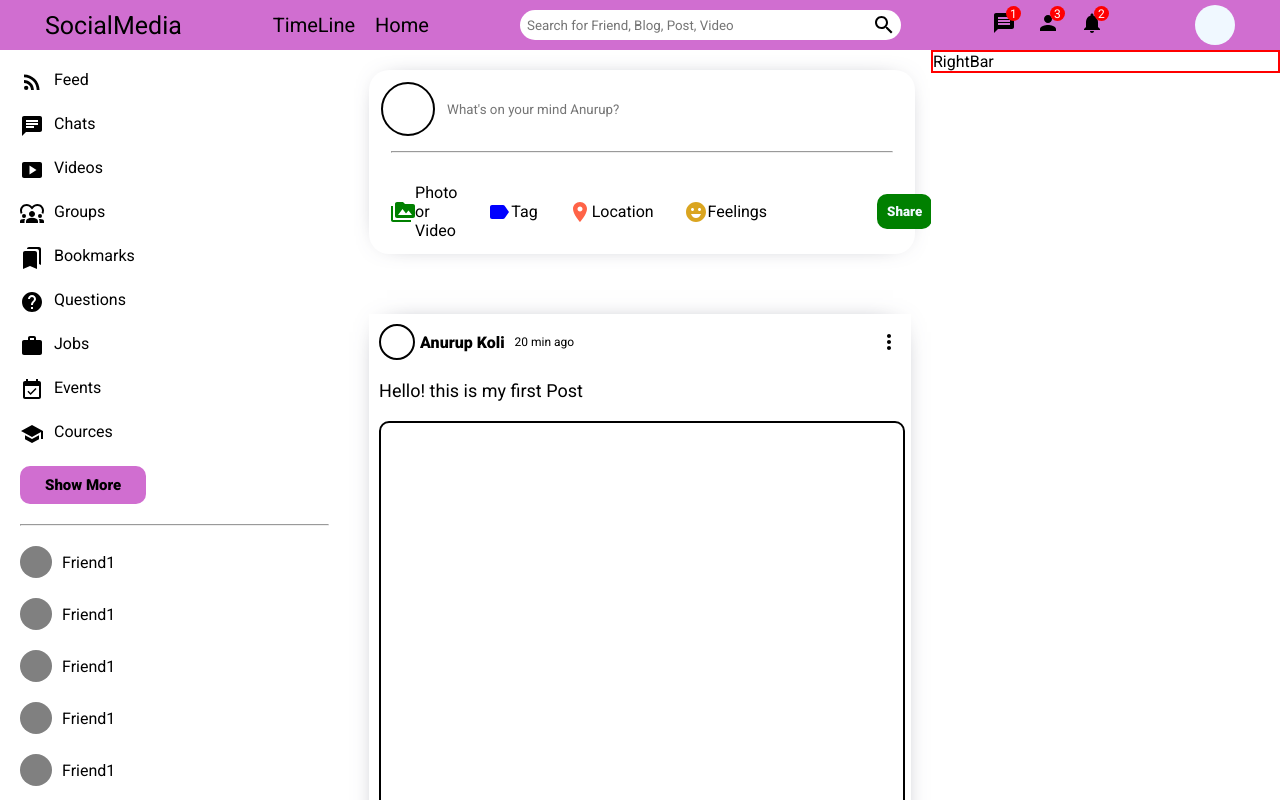
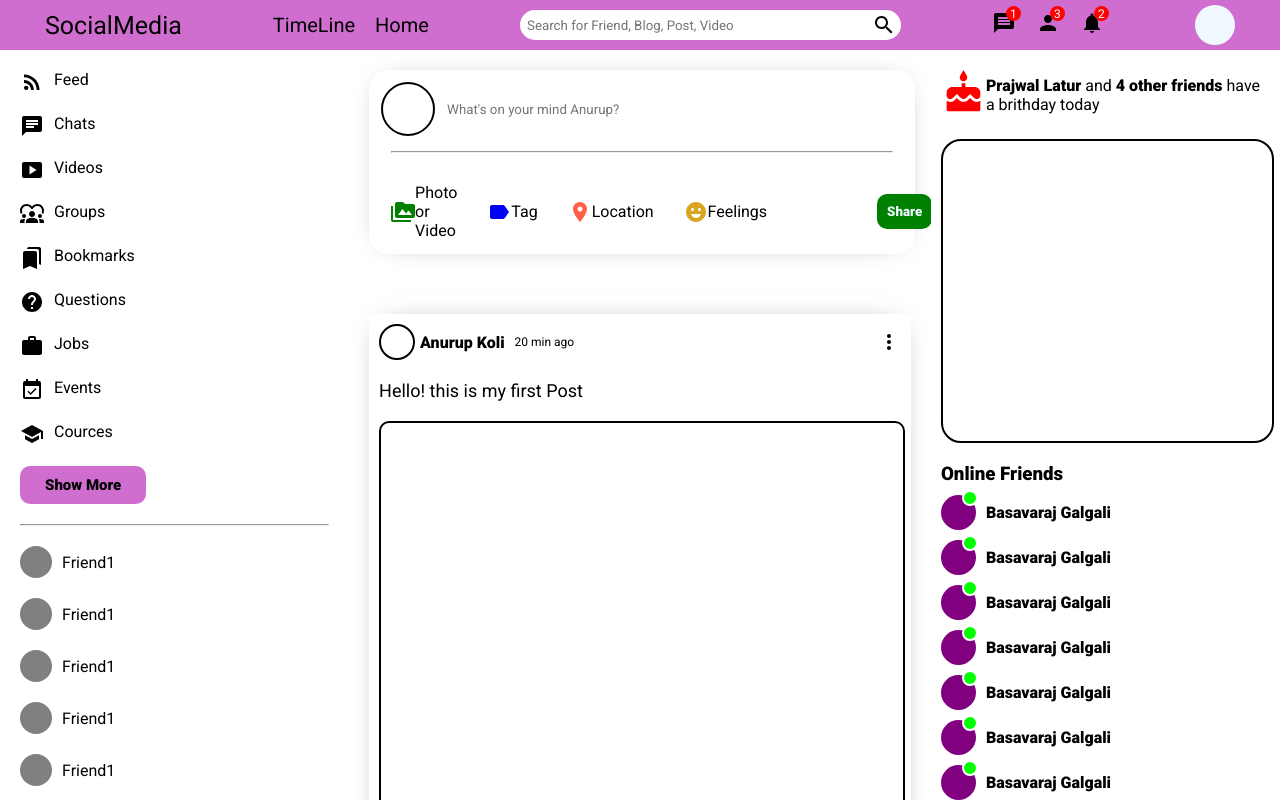
Before and after one commit to anurupkoli/socialMedia, a React (Create React App) app: page / in a window 1280 px wide. Built offline with nearby package versions, Linux system fonts and the light colour scheme.

Commit message:
created right bar

```diff
--- a/src/components/leftbar/Leftbar.css
+++ b/src/components/leftbar/Leftbar.css
@@ -35,10 +35,12 @@
     border: none;
     border-radius: 10px;
     background-color: rgb(208, 110, 208);
-    transition: all .3s ease-out;
+    transition: all 0.2s ease-out;
+    cursor: pointer;
 }
 .btn:hover{
-    border-radius: 30px;
+    border-radius: 15px;
+    box-shadow: 1px 2px 3px 2px rgb(56, 56, 56);
 }
 
 hr{
--- /dev/null
+++ b/src/components/onlineFriends/OnlineFriend.jsx
@@ -0,0 +1,16 @@
+import React from 'react'
+import './onlineFriend.css'
+
+export default function OnlineFriend() {
+  return (
+    <>
+        <div className="onlineFriendContainer">
+            <div className="onlineFriendImg">
+
+                <div className="isOnlineIcon"></div>
+            </div>
+            <span><b>Basavaraj Galgali</b></span>
+        </div>
+    </>
+  )
+}
--- /dev/null
+++ b/src/components/onlineFriends/onlineFriend.css
@@ -0,0 +1,26 @@
+.onlineFriendContainer{
+    display: flex;
+    align-items: center;
+    margin-top: 10px;
+}
+
+.onlineFriendImg{
+    width: 35px;
+    height: 35px;
+    /* border: 2px solid black; */
+    border-radius: 50%;
+    margin-right: 10px;
+    position: relative;
+    background-color: purple;
+}
+
+.isOnlineIcon{
+    width: 12px;
+    height: 12px;
+    border-radius: 50%;
+    background-color: lime;
+    position: absolute;
+    right: -2px;
+    top: -5px;
+    border: 2px solid white;
+}
--- /dev/null
+++ b/src/components/rightBarAdds/RighBarAdd.jsx
@@ -0,0 +1,26 @@
+import React from "react";
+import "./rightBarAdd.css";
+import CakeIcon from "@mui/icons-material/Cake";
+
+export default function RighBarAdd() {
+  return (
+    <>
+      <div className="rightBarTop">
+        <div className="rightBarBirthday">
+          <span>
+            <CakeIcon  id="cakeIcon" />
+          </span>
+          <span>
+            <b>Prajwal Latur</b> and <b>4 other friends</b> have a brithday
+            today
+          </span>
+        </div>
+        <div className="addContainer">
+
+        </div>
+
+        <h3>Online Friends</h3>
+      </div>
+    </>
+  );
+}
--- /dev/null
+++ b/src/components/rightBarAdds/rightBarAdd.css
@@ -0,0 +1,18 @@
+.rightBarBirthday{
+    display: flex;
+    align-items: center;
+}
+
+#cakeIcon{
+    font-size: 45px;
+    color: red;
+}
+
+.addContainer{
+    width: 100%;
+    height: 300px;
+    border: 2px solid black;
+    border-radius: 20px;
+    margin-top: 20px;
+    margin-bottom: 20px;
+}
--- a/src/components/rightbar/Rightbar.jsx
+++ b/src/components/rightbar/Rightbar.jsx
@@ -1,10 +1,21 @@
 import React from 'react'
 import './rightbar.css'
+import RighBarAdd from '../rightBarAdds/RighBarAdd'
+import OnlineFriend from '../onlineFriends/OnlineFriend'
 
 export default function Rightbar() {
   return (
-    <div className='rightBar' >
-      RightBar
+    <div className='rightBar'>
+      <RighBarAdd/>
+      <OnlineFriend/>
+      <OnlineFriend/>
+      <OnlineFriend/>
+      <OnlineFriend/>
+      <OnlineFriend/>
+      <OnlineFriend/>
+      <OnlineFriend/>
+      <OnlineFriend/>
+      <OnlineFriend/>
     </div>
   )
 }
--- a/src/components/rightbar/rightbar.css
+++ b/src/components/rightbar/rightbar.css
@@ -1,3 +1,3 @@
 .rightBar{
-    border: 2px solid red;
+    padding: 20px 10px 20px 10px;
 }
--- a/src/components/share/share.css
+++ b/src/components/share/share.css
@@ -63,7 +63,7 @@
     margin-left: 80px;
     font-weight: bold;
     cursor: pointer;
-    transition: all 0.1s ease-out;
+    transition: all 0.2s ease-out;
 }
 
 .shareBtn:hover{
```
